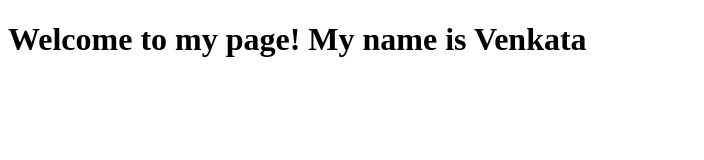
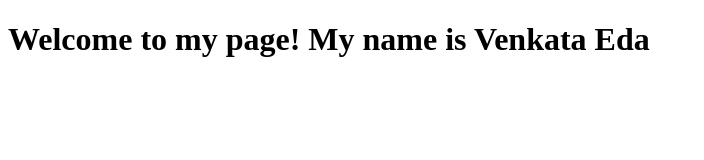
Before and after one commit to evrajireddy/HTML-CSS, a plain HTML site: page index.html in a window 1280 px wide. Shown: the whole page, without its empty margins (0-704 px from the left). Drawn offline with Linux system fonts and the light colour scheme.

Commit message:
added sur name

```diff
--- a/index.html
+++ b/index.html
@@ -7,6 +7,6 @@
     <title>My First GitHub Page</title>
   </head>
   <body>
-    <h1>Welcome to my page! My name is Venkata</h1>
+    <h1>Welcome to my page! My name is Venkata Eda</h1>
   </body>
 </html>
```
